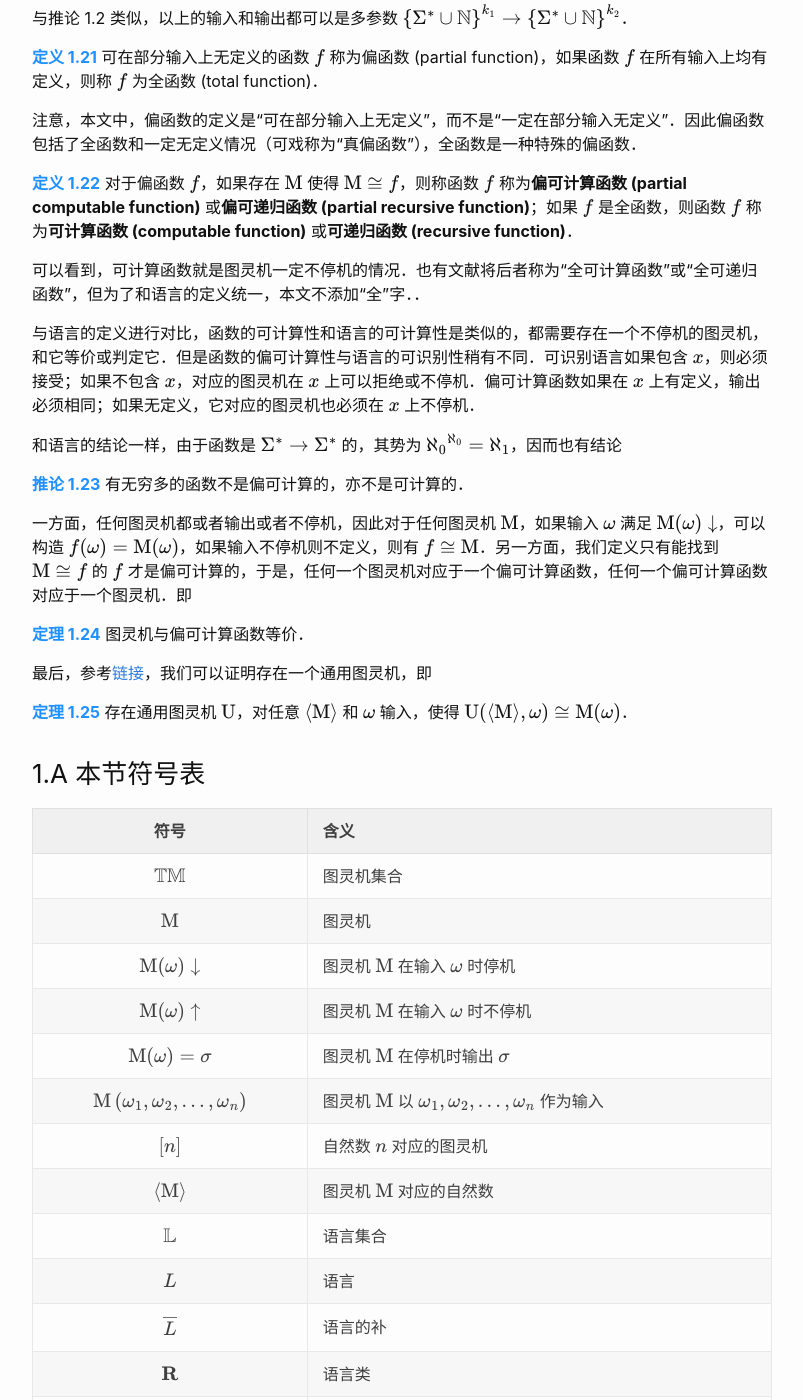
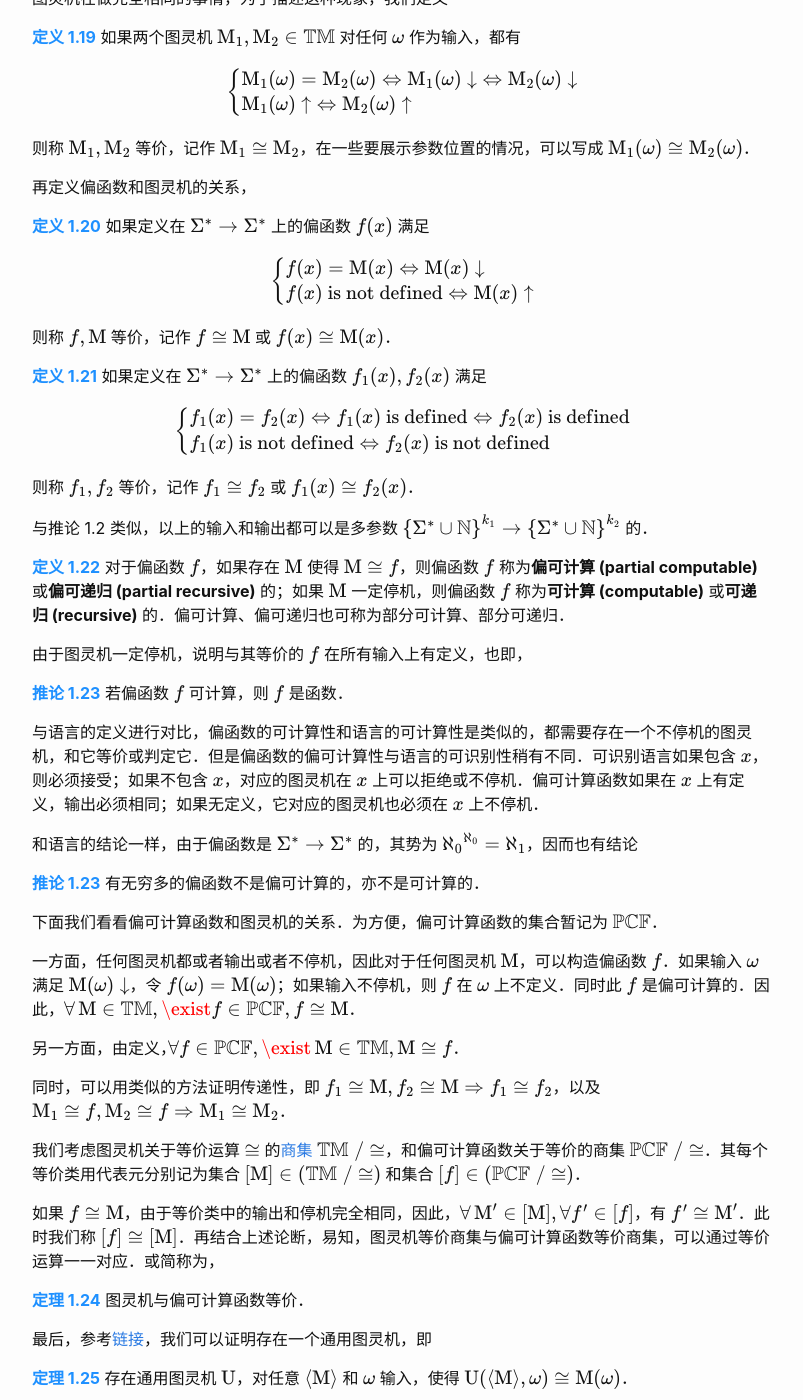
Before and after one commit to Tastror/Tastror.github.io, a Jekyll site: the page built from _posts/2024-12-02-computational-complexity-theory-notes-1.md, in a window 1280 px wide and 1400 px high, scrolled down 4745 px. Shown: the whole window, without its empty margins (238-1041 px from the left). Built offline with Jekyll 4.4.1, drawn with Linux system fonts in a browser that asks for light colours; formulas are drawn with MathJax 3; some of the changed text lies outside the part shown.

Commit message:
update partial function definition

```diff
--- a/_posts/2024-12-02-computational-complexity-theory-notes-1.md
+++ b/_posts/2024-12-02-computational-complexity-theory-notes-1.md
@@ -99,7 +99,7 @@ TeX: {
 
 **<font color=dodgerblue>推论 1.4</font>** 自然数和图灵机一一对应．
 
-**<font color=dodgerblue>定义 1.5</font>** 本文用 $\lbrack{n}\rbrack$ 表示自然数 $n$ 对应的图灵机，$\lbrack{n}\rbrack\in\mathbb{TM}$；用 $\langle{\text{M} }\rangle$ 表示图灵机 $\text{M}$ 对应的自然数，$\langle{\text{M} }\rangle\in\mathbb{N}$．
+**<font color=dodgerblue>定义 1.5</font>** 本文用 $\text{M}_n$ 表示自然数 $n$ 对应的图灵机，$\text{M}_n\in\mathbb{TM}$；用 $\langle{\text{M} }\rangle$ 表示图灵机 $\text{M}$ 对应的自然数，$\langle{\text{M} }\rangle\in\mathbb{N}$．
 
 ### 1.3 语言
 
@@ -161,11 +161,25 @@ TeX: {
 
 **<font color=dodgerblue>推论 1.17</font>** 有无穷多的语言是不可识别且不可判定的．
 
-### 1.4 图灵机等价性与函数
+### 1.4 偏函数与图灵机等价性
 
-根据代码经验可知，有很多不同的图灵机在做相同的事情，为了描述这种现象，我们定义
+首先引入数学中的[偏函数]((https://en.wikipedia.org/wiki/Partial_function))，它是**函数的超集**，定义为
 
-**<font color=dodgerblue>定义 1.18</font>** 如果两个图灵机 $\text{M}_1, \text{M}_2\in\mathbb{TM}$ 对任何 $\omega$ 作为输入，都有
+**<font color=dodgerblue>定义 1.18</font>** 若 $f: S \rightarrow Y$ 是映射（$S$ 可为空集），且 $S \subseteq X$，$f$ 在 $X\setminus S$ 上无定义 (not defined)，则称 $f: X \rightarrow Y$ 为偏函数 (partial function)，或称为部分函数．$X$ 称为定义域 (domain)，$S$ 称为意义域 (domain of definition)．显然，$f(x)$ 有定义当且仅当 $x \in S$．如果偏函数 $f$ 在所有定义域上均有定义，即 $S = X$，则称 $f$ 为全函数 (total function)，或简单称为函数 (function)．
+
+> 我无法想象中文把 domain 翻译为“定义域”后，该如何处理 domain of definition．我暂且翻译为“意义域”．
+
+这里最后得到的函数定义，和常规的函数定义一致．不过在某些常规定义中，定义域 $X$ 不可为空集（此处可以，略有差异）．但我们后文讨论的定义域 $X$ 均不为空集，故无影响．
+
+上面的定义即是在说，偏函数是“可在定义域 $X$ 的部分值上无定义的函数”，但要注意，不是“一定在定义域 $X$ 的部分值上无定义的函数”．也就是说，偏函数包括了函数（全函数）和一定无定义的情况（可戏称为“真偏函数”）．
+
+当然，偏函数可在全部定义域 $X$ 上无定义（即意义域 $S$ 为空集）．
+
+再次强调，**全函数 $=$ 函数 $\subseteq$ 偏函数**．后文不使用全函数这一名词，仅使用函数和偏函数．
+
+根据代码经验可知，不同的代码可以完成完全相同的工作．事实上，图灵机也是类似的，也有很多不同的图灵机在做完全相同的事情，为了描述这种现象，我们定义
+
+**<font color=dodgerblue>定义 1.19</font>** 如果两个图灵机 $\text{M}_1, \text{M}_2\in\mathbb{TM}$ 对任何 $\omega$ 作为输入，都有
 
 $$
 \left\lbrace
@@ -178,7 +192,9 @@ $$
 
 则称 $\text{M}_1, \text{M}_2$ 等价，记作 $\text{M}_1 \cong \text{M}_2$，在一些要展示参数位置的情况，可以写成 $\text{M}_1(\omega) \cong \text{M}_2(\omega)$．
 
-**<font color=dodgerblue>定义 1.19</font>** 如果定义在 ${\Sigma^\ast} \to {\Sigma^\ast}$ 上的函数 $f(x)$ 满足
+再定义偏函数和图灵机的关系，
+
+**<font color=dodgerblue>定义 1.20</font>** 如果定义在 ${\Sigma^\ast} \to {\Sigma^\ast}$ 上的偏函数 $f(x)$ 满足
 
 $$
 \left\lbrace
@@ -189,9 +205,9 @@ $$
 \right.
 $$
 
-记作 $f \cong \text{M}$ 或 $f(x) \cong \text{M}(x)$．
+则称 $f, \text{M}$ 等价，记作 $f \cong \text{M}$ 或 $f(x) \cong \text{M}(x)$．
 
-**<font color=dodgerblue>定义 1.20</font>** 如果定义在 ${\Sigma^\ast} \to {\Sigma^\ast}$ 上的函数 $f_1(x), f_2(x)$ 满足
+**<font color=dodgerblue>定义 1.21</font>** 如果定义在 ${\Sigma^\ast} \to {\Sigma^\ast}$ 上的偏函数 $f_1(x), f_2(x)$ 满足
 
 $$
 \left\lbrace
@@ -202,25 +218,33 @@ $$
 \right.
 $$
 
-记作 $f_1 \cong f_2$ 或 $f_1(x) \cong f_2(x)$．
+则称 $f_1, f_2$ 等价，记作 $f_1 \cong f_2$ 或 $f_1(x) \cong f_2(x)$．
 
-与推论 1.2 类似，以上的输入和输出都可以是多参数 ${\lbrace\Sigma^\ast \cup \mathbb{N}\rbrace}^{k_1} \to {\lbrace\Sigma^\ast \cup \mathbb{N}\rbrace}^{k_2}$．
+与推论 1.2 类似，以上的输入和输出都可以是多参数 ${\lbrace\Sigma^\ast \cup \mathbb{N}\rbrace}^{k_1} \to {\lbrace\Sigma^\ast \cup \mathbb{N}\rbrace}^{k_2}$ 的．
 
-**<font color=dodgerblue>定义 1.21</font>** 可在部分输入上无定义的函数 $f$ 称为偏函数 (partial function)，如果函数 $f$ 在所有输入上均有定义，则称 $f$ 为全函数 (total function)．
+**<font color=dodgerblue>定义 1.22</font>** 对于偏函数 $f$，如果存在 $\text{M}$ 使得 $\text{M} \cong f$，则偏函数 $f$ 称为**偏可计算 (partial computable)** 或**偏可递归 (partial recursive)** 的；如果 $\text{M}$ 一定停机，则偏函数 $f$ 称为**可计算 (computable)** 或**可递归 (recursive)** 的．偏可计算、偏可递归也可称为部分可计算、部分可递归．
 
-注意，本文中，偏函数的定义是“可在部分输入上无定义”，而不是“一定在部分输入无定义”．因此偏函数包括了全函数和一定无定义情况（可戏称为“真偏函数”），全函数是一种特殊的偏函数．
+由于图灵机一定停机，说明与其等价的 $f$ 在所有输入上有定义，也即，
 
-**<font color=dodgerblue>定义 1.22</font>** 对于偏函数 $f$，如果存在 $\text{M}$ 使得 $\text{M} \cong f$，则称函数 $f$ 称为**偏可计算函数 (partial computable function)** 或**偏可递归函数 (partial recursive function)**；如果 $f$ 是全函数，则函数 $f$ 称为**可计算函数 (computable function)** 或**可递归函数 (recursive function)**．
+**<font color=dodgerblue>推论 1.23</font>** 若偏函数 $f$ 可计算，则 $f$ 是函数．
 
-可以看到，可计算函数就是图灵机一定不停机的情况．也有文献将后者称为“全可计算函数”或“全可递归函数”，但为了和语言的定义统一，本文不添加“全”字．．
+与语言的定义进行对比，偏函数的可计算性和语言的可计算性是类似的，都需要存在一个不停机的图灵机，和它等价或判定它．但是偏函数的偏可计算性与语言的可识别性稍有不同．可识别语言如果包含 $x$，则必须接受；如果不包含 $x$，对应的图灵机在 $x$ 上可以拒绝或不停机．偏可计算函数如果在 $x$ 上有定义，输出必须相同；如果无定义，它对应的图灵机也必须在 $x$ 上不停机．
 
-与语言的定义进行对比，函数的可计算性和语言的可计算性是类似的，都需要存在一个不停机的图灵机，和它等价或判定它．但是函数的偏可计算性与语言的可识别性稍有不同．可识别语言如果包含 $x$，则必须接受；如果不包含 $x$，对应的图灵机在 $x$ 上可以拒绝或不停机．偏可计算函数如果在 $x$ 上有定义，输出必须相同；如果无定义，它对应的图灵机也必须在 $x$ 上不停机．
+和语言的结论一样，由于偏函数是 ${\Sigma^\ast} \to {\Sigma^\ast}$ 的，其势为 ${\aleph_0}^{\aleph_0} = \aleph_1$，因而也有结论
 
-和语言的结论一样，由于函数是 ${\Sigma^\ast} \to {\Sigma^\ast}$ 的，其势为 ${\aleph_0}^{\aleph_0} = \aleph_1$，因而也有结论
+**<font color=dodgerblue>推论 1.23</font>** 有无穷多的偏函数不是偏可计算的，亦不是可计算的．
 
-**<font color=dodgerblue>推论 1.23</font>** 有无穷多的函数不是偏可计算的，亦不是可计算的．
+下面我们看看偏可计算函数和图灵机的关系．为方便，偏可计算函数的集合暂记为 $\mathbb{PCF}$．
 
-一方面，任何图灵机都或者输出或者不停机，因此对于任何图灵机 $\text{M}$，如果输入 $\omega$ 满足 $\text{M}(\omega)\downarrow$，可以构造 $f(\omega)=\text{M}(\omega)$，如果输入不停机则不定义，则有 $f \cong \text{M}$．另一方面，我们定义只有能找到 $\text{M} \cong f$ 的 $f$ 才是偏可计算的，于是，任何一个图灵机对应于一个偏可计算函数，任何一个偏可计算函数对应于一个图灵机．即
+一方面，任何图灵机都或者输出或者不停机，因此对于任何图灵机 $\text{M}$，可以构造偏函数 $f$．如果输入 $\omega$ 满足 $\text{M}(\omega)\downarrow$，令 $f(\omega)=\text{M}(\omega)$；如果输入不停机，则 $f$ 在 $\omega$ 上不定义．同时此 $f$ 是偏可计算的．因此，$\forall\,\text{M}\in\mathbb{TM}, \exist f\in\mathbb{PCF}, f \cong \text{M}$．
+
+另一方面，由定义，$\forall f\in\mathbb{PCF}, \exist\, \text{M}\in\mathbb{TM}, \text{M} \cong f$．
+
+同时，可以用类似的方法证明传递性，即 $f_1 \cong \text{M}, f_2 \cong \text{M} \Rightarrow f_1 \cong f_2$，以及 $\text{M}_1 \cong f, \text{M}_2 \cong f \Rightarrow \text{M}_1 \cong \text{M}_2$．
+
+我们考虑图灵机关于等价运算 $\cong$ 的[商集](https://en.wikipedia.org/wiki/Equivalence_class) $\mathbb{TM}\;/\cong$，和偏可计算函数关于等价的商集 $\mathbb{PCF}\;/\cong$．其每个等价类用代表元分别记为集合 $\lbrack\text{M}\rbrack\in\left(\mathbb{TM}\;/\cong\right)$ 和集合 $\lbrack{f}\rbrack\in\left(\mathbb{PCF}\;/\cong\right)$．
+
+如果 $f \cong \text{M}$，由于等价类中的输出和停机完全相同，因此，$\forall\,\text{M}'\in\lbrack\text{M}\rbrack, \forall f'\in\lbrack{f}\rbrack$，有 $f'\cong \text{M}'$．此时我们称 $\lbrack{f}\rbrack \cong \lbrack\text{M}\rbrack$．再结合上述论断，易知，图灵机等价商集与偏可计算函数等价商集，可以通过等价运算一一对应．或简称为，
 
 **<font color=dodgerblue>定理 1.24</font>** 图灵机与偏可计算函数等价．
 
@@ -238,7 +262,7 @@ $$
 | $\text{M}(\omega)\uparrow$ | 图灵机 $\text{M}$ 在输入 $\omega$ 时不停机 |
 | $\text{M}(\omega) = \sigma$ | 图灵机 $\text{M}$ 在停机时输出 $\sigma$ |
 | $\text{M}\left(\omega_1, \omega_2, \dots, \omega_n\right)$ | 图灵机 $\text{M}$ 以 $\omega_1, \omega_2, \dots, \omega_n$ 作为输入 |
-| $\lbrack{n}\rbrack$ | 自然数 $n$ 对应的图灵机 |
+| $\text{M}_n$ | 自然数 $n$ 对应的图灵机 |
 | $\langle{\text{M} }\rangle$ | 图灵机 $\text{M}$ 对应的自然数 |
 | $\mathbb{L}$ | 语言集合 |
 | $L$ | 语言 |
```
